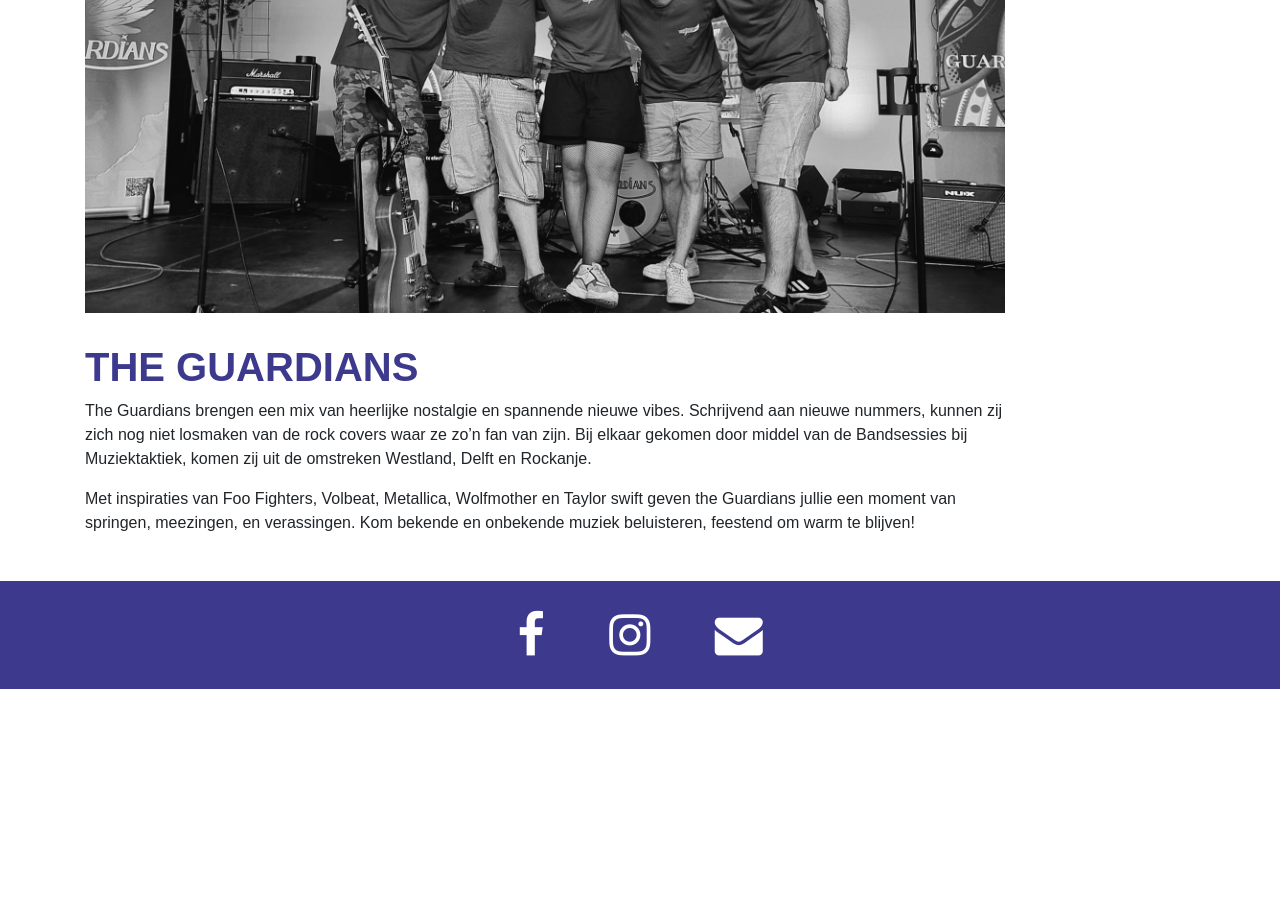
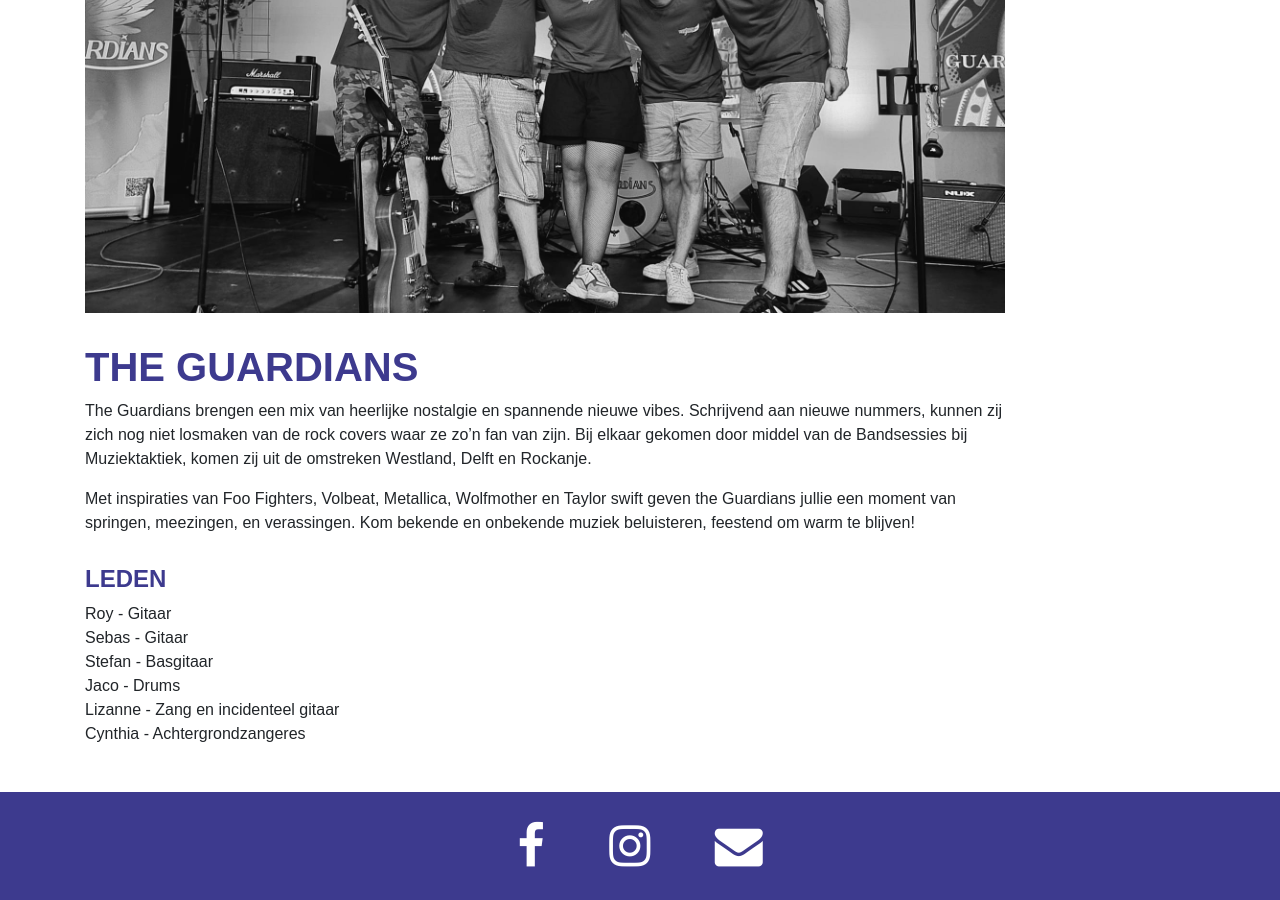
Before and after one commit to sneeuwpop-festival/sneeuwpop.nl, a Jekyll site: the page built from the-guardians.md, in a window 1280 px wide and 900 px high, scrolled down 662 px. Built offline with Jekyll 4.4.1, drawn with Linux system fonts in a browser that asks for light colours; before the commit the page ends 1351 px from its top, so only the background shows below that.

Commit message:
Update the-guardians.md

```diff
--- a/the-guardians.md
+++ b/the-guardians.md
@@ -2,6 +2,19 @@
 layout: band
 title: The Guardians
 image: foto-the-guardians.jpg
+members:
+  - name: Roy
+    role: Gitaar
+  - name: Sebas
+    role: Gitaar
+  - name: Stefan
+    role: Basgitaar
+  - name: Jaco
+    role: Drums
+  - name: Lizanne
+    role: Zang en incidenteel gitaar
+  - name: Cynthia
+    role: Achtergrondzangeres
 
 ---
 
```
